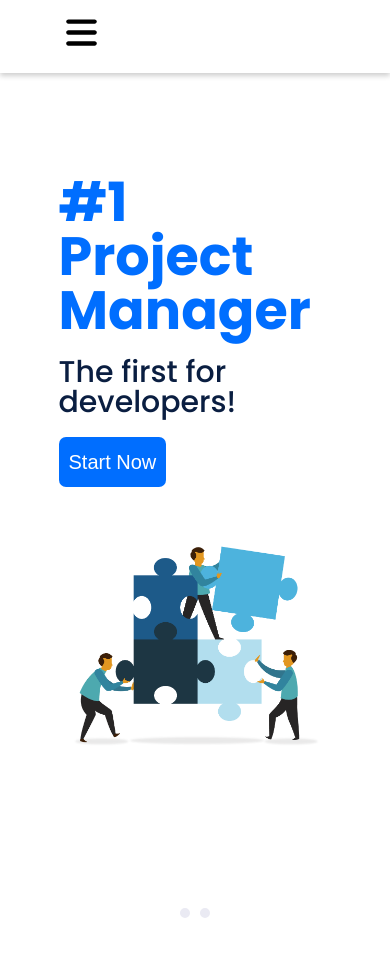
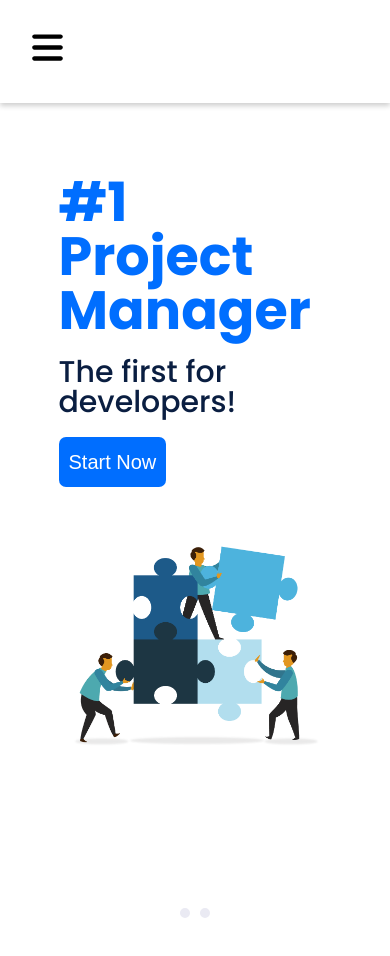
Before and after one commit to CodeAlanSanchez/project-manager-cra, a React (Create React App) app: page / in a window 390 px wide. Shown: the top 956 px of the page. Built offline with nearby package versions, Linux system fonts and the light colour scheme.

Commit message:
Fix styles

```diff
--- a/src/styles/components/_header.scss
+++ b/src/styles/components/_header.scss
@@ -7,7 +7,12 @@
 
 .hamburger svg {
   aspect-ratio: 1;
-  width: 35px;
+  width: 3.5rem;
+  padding: 1.5rem;
+}
+
+svg.close {
+  padding: 0;
 }
 
 .navigation {
@@ -20,15 +25,33 @@
 }
 
 .sidebar {
+  z-index: 2;
   position: fixed;
+  left: 0;
+  top: 0;
+  padding: 1.5rem;
   background-color: #ffffff;
   width: 0;
   height: 100%;
-  width: 100%;
   transition: width 200ms linear;
   display: grid;
   grid-template-rows: repeat(auto-fit, 5rem);
   gap: .2rem;
+  .listItem {
+    > a {
+      font-size: 3rem;
+      width: 100%;
+      &:hover {
+        background-color: colors.$primary;
+        color: colors.$white;
+        transition: background-color 200ms linear;
+        transition: color 200ms linear;
+      }
+    }
+  }
+  &.active {
+    width: 100%;
+  }
 }
 
 .navbar {
@@ -68,4 +91,7 @@
       display: none;
     }
   }
+  .navbar {
+    padding: 1.5rem;
+  }
 }
```
